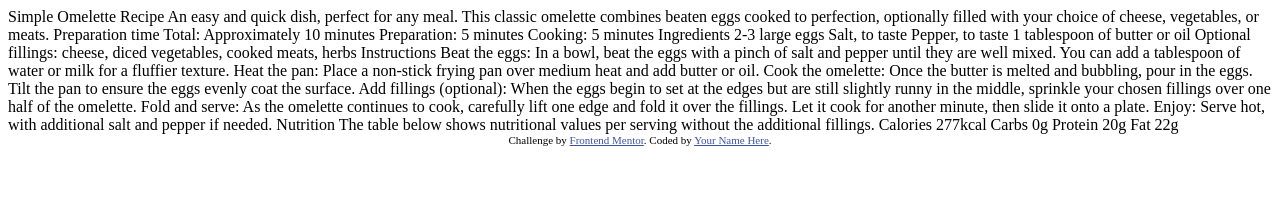
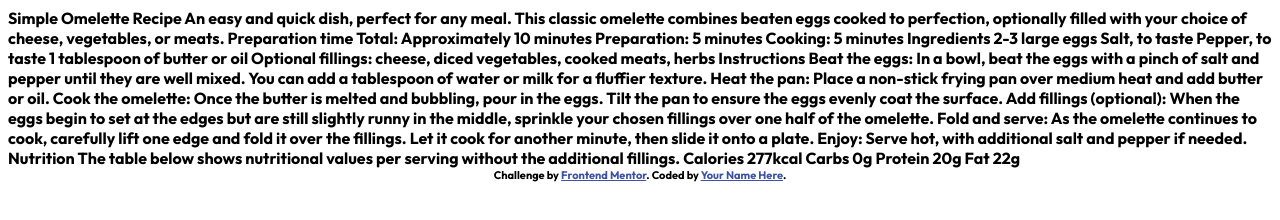
Before and after one commit to TDangerW/recipe_page, a plain HTML site: page index.html in a window 1280 px wide. Drawn offline with Linux system fonts and the light colour scheme.

Commit message:
set up font-face rules

```diff
--- a/index.css
+++ b/index.css
@@ -1,3 +1,72 @@
+@font-face {
+    font-family: 'outfit';
+    src: url('./assets/fonts/outfit/Outfit-VariableFont_wght.ttf');
+}
+
+@font-face {
+    font-family: 'outfit';
+    font-weight: 100, lighter;
+    src: url('./assets/fonts/outfit/static/Outfit-Thin.ttf');
+}
+
+@font-face {
+    font-family: 'outfit';
+    font-weight: 200;
+    src: url('./assets/fonts/outfit/static/Outfit-ExtraLight.ttf');
+}
+
+@font-face {
+    font-family: 'outfit';
+    font-weight: 300;
+    src: url('./assets/fonts/outfit/static/Outfit-Light.ttf');
+}
+
+@font-face {
+    font-family: 'outfit';
+    font-weight: 400;
+    src: url('./assets/fonts/outfit/static/Outfit-Regular.ttf');
+}
+
+@font-face {
+    font-family: 'outfit';
+    font-weight: 500;
+    src: url('./assets/fonts/outfit/static/Outfit-Medium.ttf');
+}
+
+@font-face {
+    font-family: 'outfit';
+    font-weight: 600;
+    src: url('./assets/fonts/outfit/static/Outfit-SemiBold.ttf');
+}
+
+@font-face {
+    font-family: 'outfit';
+    font-weight: bold, 700;
+    src: url('./assets/fonts/outfit/static/Outfit-Bold.ttf');
+}
+
+@font-face {
+    font-family: 'outfit';
+    font-weight: bolder, 800;
+    src: url('./assets/fonts/outfit/static/Outfit-Bold.ttf');
+}
+
+@font-face {
+    font-family: 'outfit';
+    font-weight: 900;
+    src: url('./assets/fonts/outfit/static/Outfit-Black.ttf');
+}
+
+@font-face {
+    font-family: 'young-serif';
+    src: url('./assets/fonts/young-serif/YoungSerif-Regular.ttf');
+}
+
+
+body {
+    font-family: 'outfit', 'young-serif', Courier, monospace;
+}
+
 .attribution {
     font-size: 11px;
     text-align: center;
```
